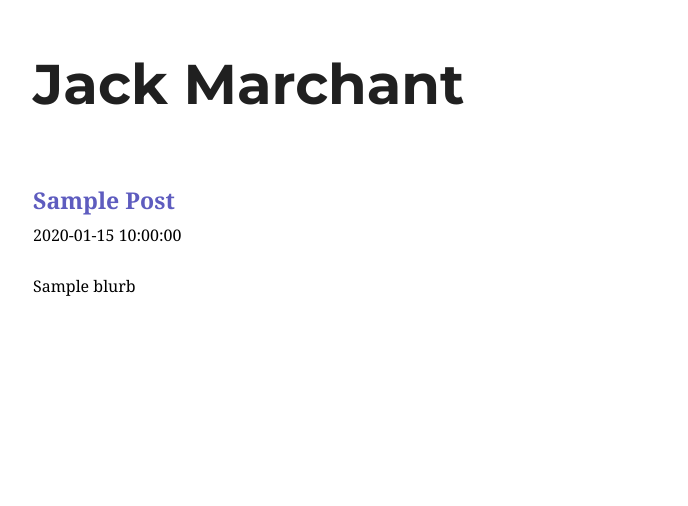
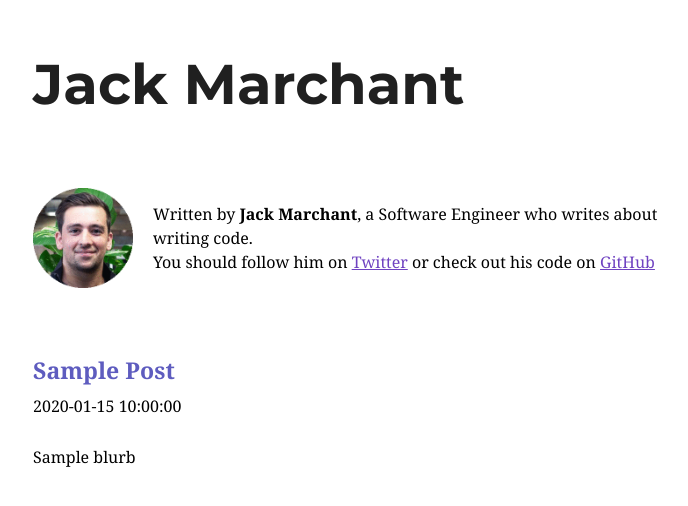
Before and after one commit to jackmarchant/jackmarchant.com, a PHP site: template templates/index.twig in a window 1280 px wide. Shown: the top 506 px of the page, without its empty margins (271-959 px from the left). Run offline with PHP 8.4, Linux system fonts and the light colour scheme; the template is opened without the code that fills it: most values are stand-ins (such as "Sample title", 1, 10 or a date in 2020); some libraries are stand-ins or nearby versions.

Commit message:
include favicon and profile picture

```diff
--- a/public/style.css
+++ b/public/style.css
@@ -164,3 +164,16 @@ blockquote {
     font-style: italic;
     border-left: 0.32813rem solid hsla(0,0%,0%,0.9);
 }
+
+.blurb {
+    margin-bottom: 50px;
+    display: flex;
+    align-items: center;
+}
+
+.blurb img, .blurb p {
+    display: inline-block;
+    margin-right: 20px;
+    margin-bottom: 20px;
+    vertical-align: middle;
+}
--- a/templates/index.twig
+++ b/templates/index.twig
@@ -11,10 +11,19 @@
         <meta name="description" content="I'm a Software Engineer from Sydney. I like writing code and talking about." />
         <meta property="og:title" content="Software Engineer" />
         <meta property="og:description" content="I'm a Software Engineer from Sydney. I like writing code and talking about it." />
+        <link rel="icon" type="image/x-icon" href="/favicon.ico" />
     </head>
     <body class="wrapper">
         <header>
             <h1 class="heading heading--title {% if post %}heading--home{% endif %}"><a href="/">Jack Marchant</a></h1>
+            {% if not post %}
+            <div class="blurb">
+                <img src="/profile-pic.jpg" width="100" />
+                <p>Written by <strong>Jack Marchant</strong>, a Software Engineer who writes about writing code. <br>You should follow him on
+                <a target="_blank" rel="noopener noreferrer" href="https://twitter.com/jackmarchant10">Twitter</a> or check out his code on
+                <a target="_blank" rel="noopener noreferrer" href="https://github.com/jackmarchant">GitHub</a></p>
+            </div>
+            {% endif %}
         </header>
         <main>
             {% for post in posts %}
@@ -33,9 +42,12 @@
             </div>
             <div class="post-footer">
                 <hr>
-                <p>Written by <strong>Jack Marchant</strong>, a Software Engineer who writes about writing code. <br>You should follow him on
-                <a target="_blank" rel="noopener noreferrer" href="https://twitter.com/jackmarchant10">Twitter</a> or check out his code on
-                <a target="_blank" rel="noopener noreferrer" href="https://github.com/jackmarchant">GitHub</a></p>
+                <div class="blurb">
+                    <img src="/profile-pic.jpg" width="100" />
+                    <p>Written by <strong>Jack Marchant</strong>, a Software Engineer who writes about writing code. <br>You should follow him on
+                    <a target="_blank" rel="noopener noreferrer" href="https://twitter.com/jackmarchant10">Twitter</a> or check out his code on
+                    <a target="_blank" rel="noopener noreferrer" href="https://github.com/jackmarchant">GitHub</a></p>
+                </div>
             </div>
         {% endif %}
         </main>
```
Also changed, not shown: public/favicon.ico (added), public/profile-pic.jpg (added).
